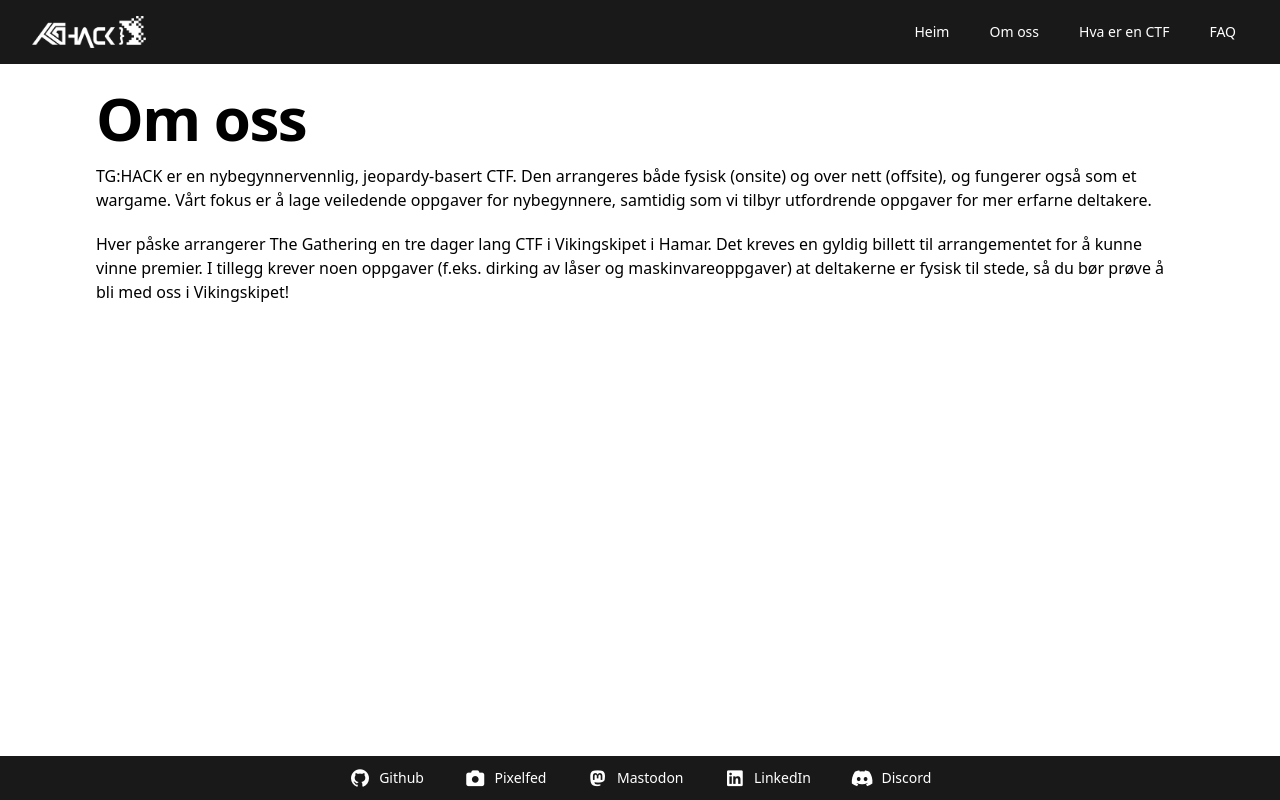
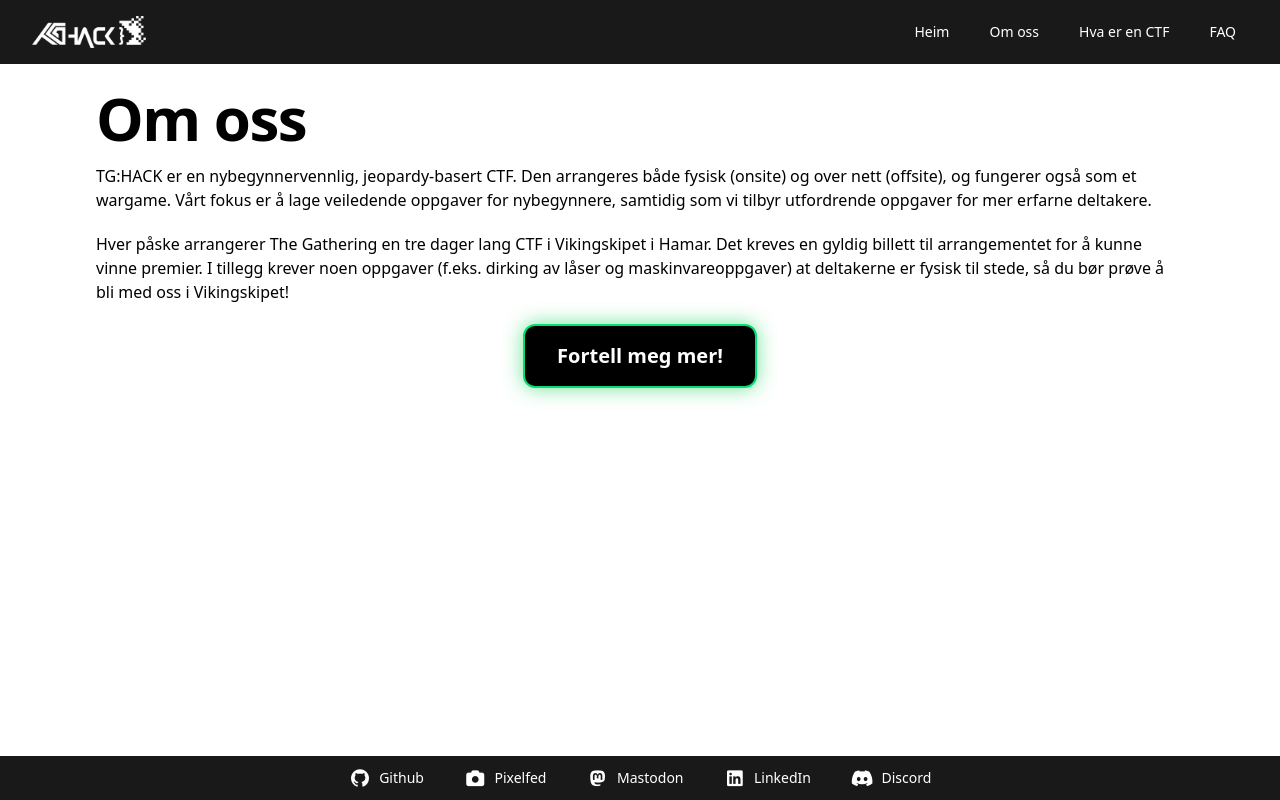
Before and after one commit to tghack/tghack.no, a SvelteKit app: page /about in a window 1280 px wide. Built offline with nearby package versions, Linux system fonts and the light colour scheme.

Commit message:
Link to CTF info page from about page

```diff
--- a/src/routes/about/+page.svelte
+++ b/src/routes/about/+page.svelte
@@ -15,5 +15,15 @@
             arrangementet for å kunne vinne premier. I tillegg krever noen oppgaver (f.eks. dirking av låser og
             maskinvareoppgaver) at deltakerne er fysisk til stede, så du bør prøve å bli med oss i Vikingskipet!
         </p>
+
+        <div class="relative flex items-center justify-center h-full">
+            <a href="/what" class="px-8 py-4 text-xl font-bold text-white
+                    bg-black border-2 border-green-400 rounded-xl
+                    shadow-[0_0_20px_rgba(74,222,128,0.8)]
+                    hover:shadow-[0_0_30px_rgba(74,222,128,1)]
+                    transition duration-300">
+                    Fortell meg mer!
+            </a>
+        </div>
     </div>
 </div>
```
